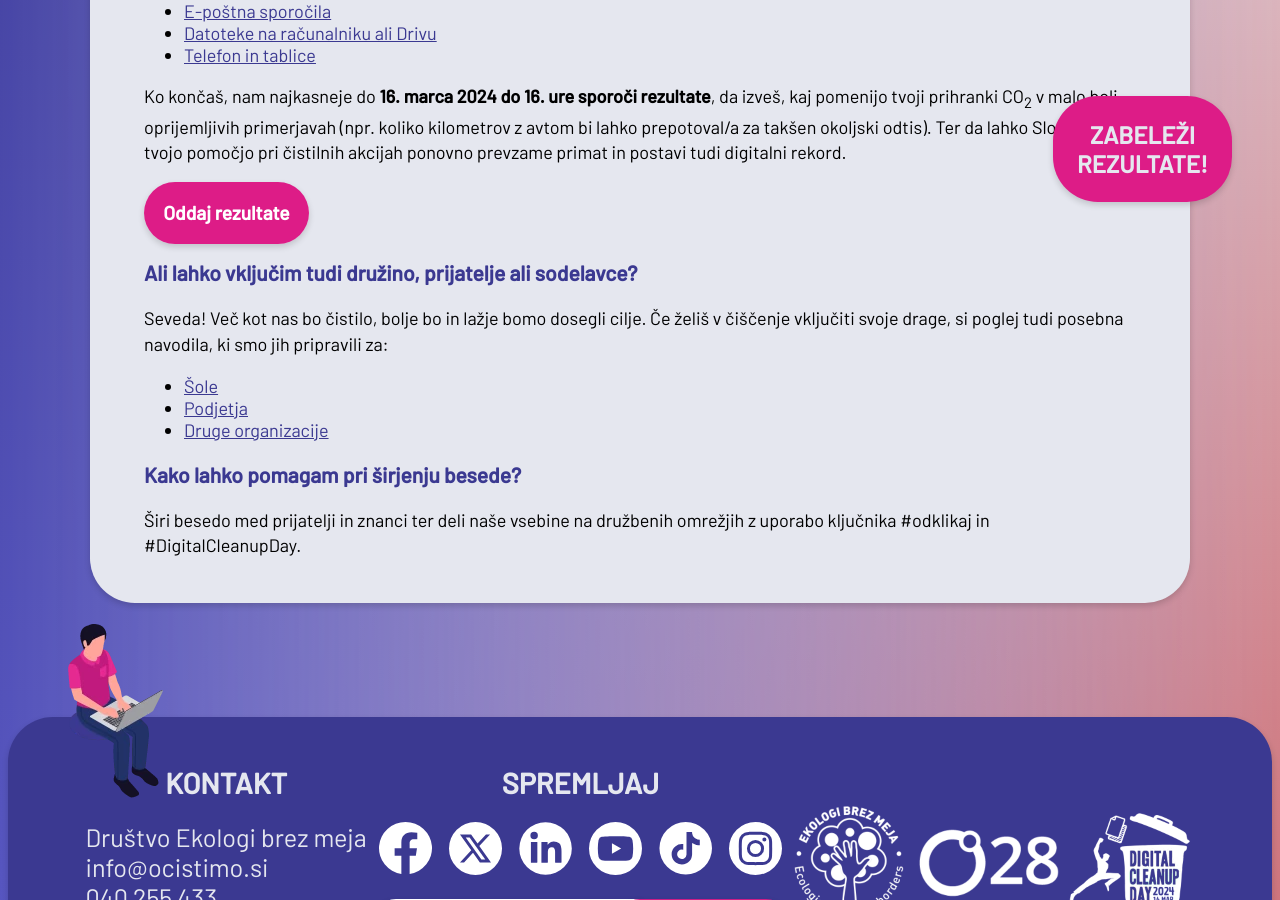
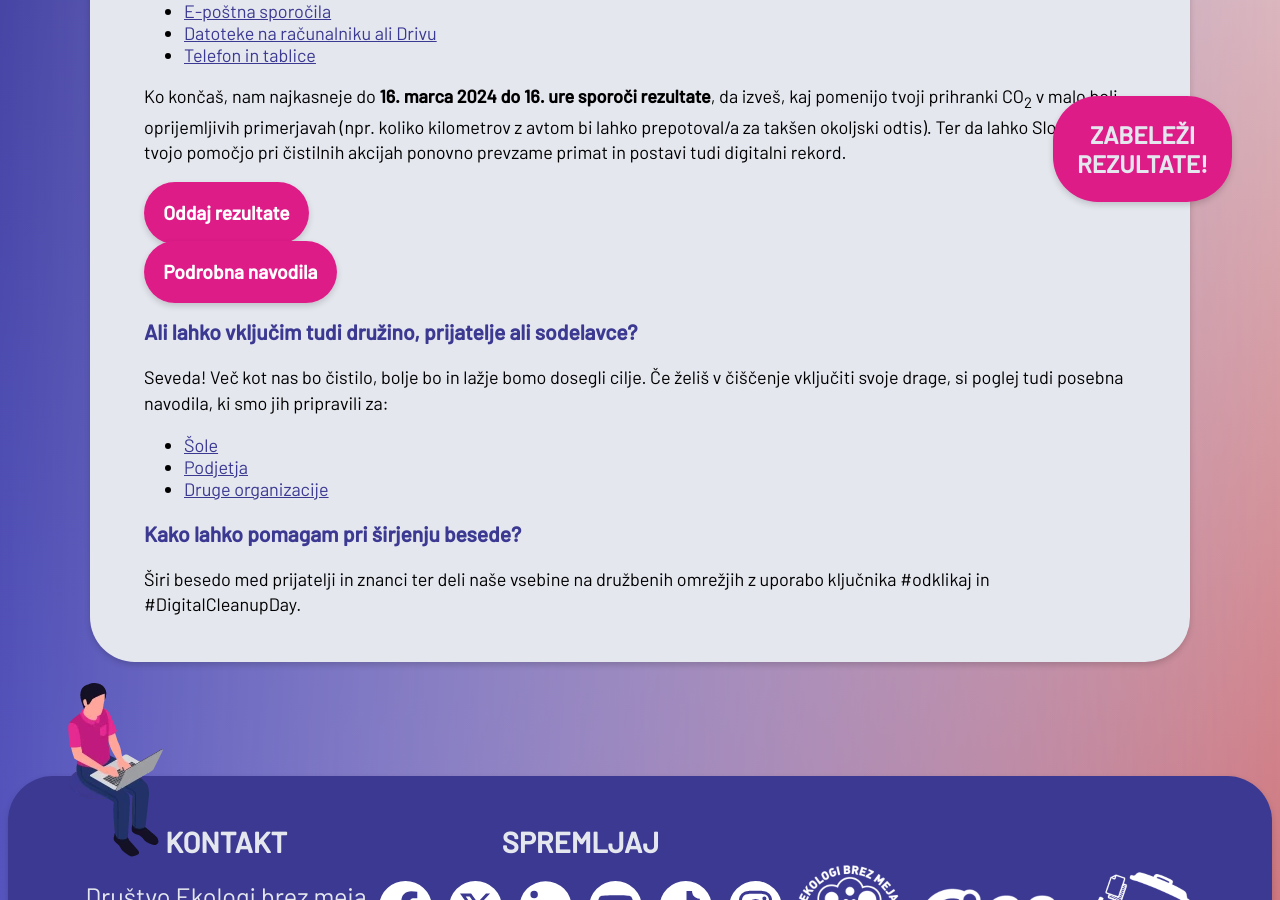
Before and after one commit to ewba/dcd-si, a Jekyll site: the page built from posameznik.md, in a window 1280 px wide and 900 px high, scrolled down 708 px. Built offline with Jekyll 4.4.1, drawn with Linux system fonts in a browser that asks for light colours.

Commit message:
Update posameznik.md

```diff
--- a/posameznik.md
+++ b/posameznik.md
@@ -23,6 +23,10 @@ Ko končaš, nam najkasneje do **16. marca 2024 do 16. ure** **sporoči rezultat
 	<a class="button" href="{{ site.submitURL }}">Oddaj rezultate</a>
 </div>
 
+<div class="btnpad">
+	<a class="button" href="{{ site.submitURL }}">Podrobna navodila</a>
+</div>
+
 ### Ali lahko vključim tudi družino, prijatelje ali sodelavce?
 Seveda! Več kot nas bo čistilo, bolje bo in lažje bomo dosegli cilje. Če želiš v čiščenje vključiti svoje drage, si poglej tudi posebna navodila, ki smo jih pripravili za:
 - [Šole](sola.html)
```
